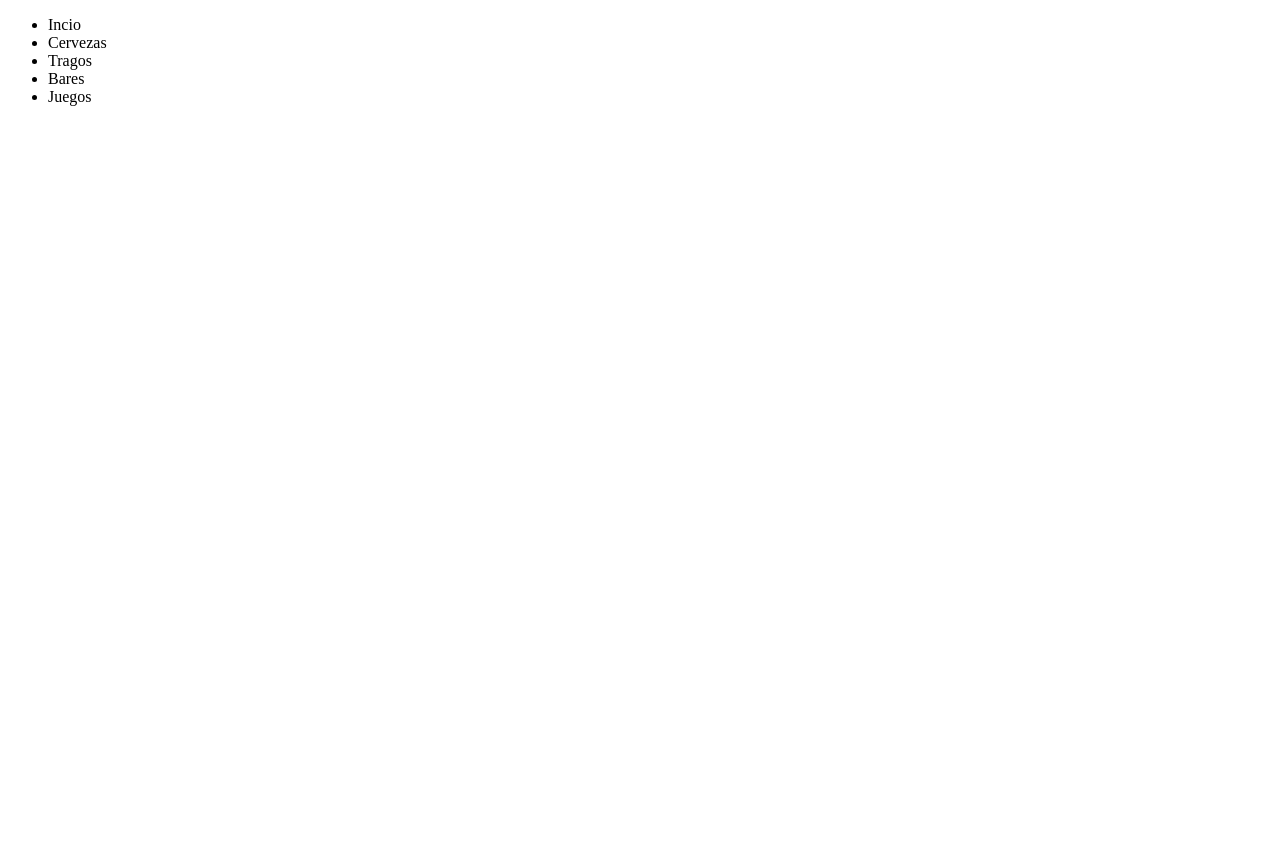
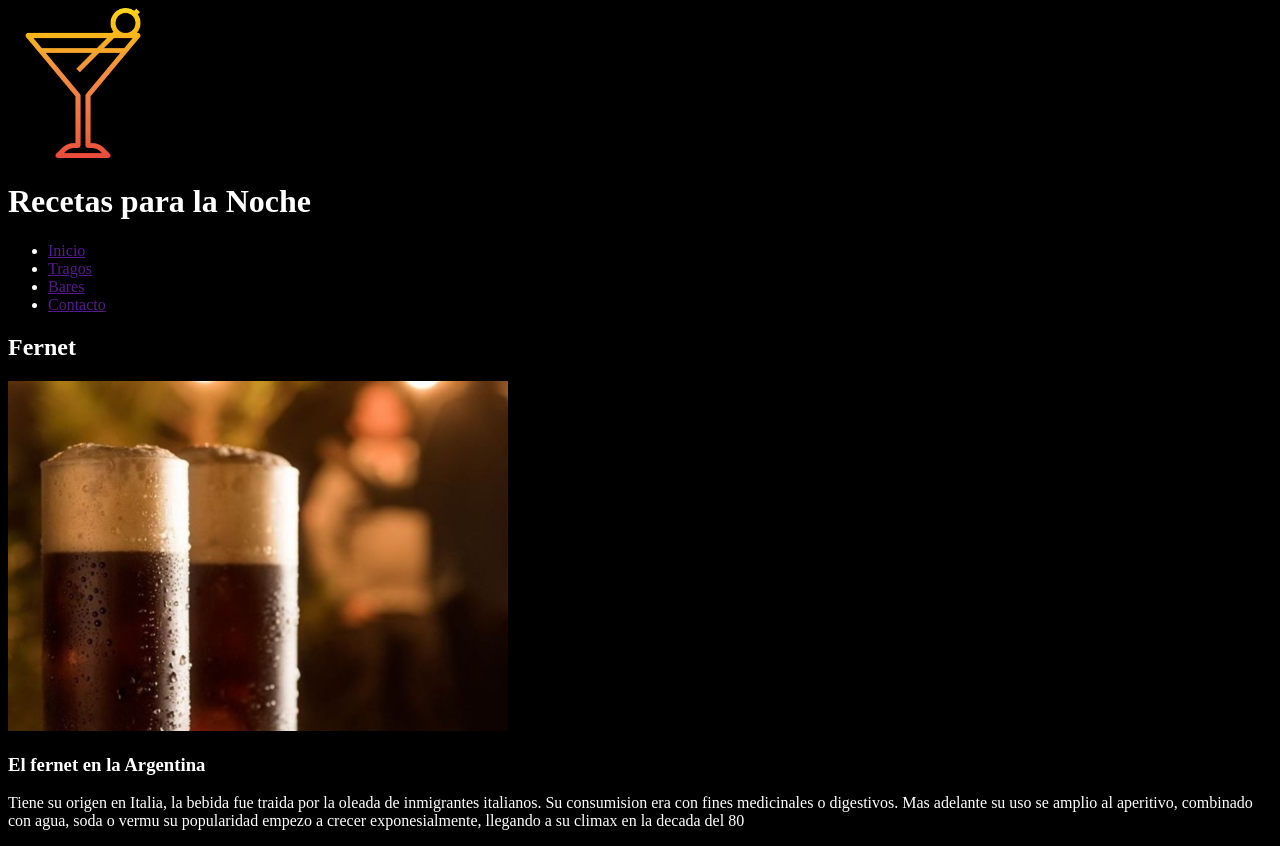
Before and after one commit to JuanMaRR5/Receta, a plain HTML site: page index.html in a window 1280 px wide. Before the commit the page ends 800 px from the top, so only its background shows below. Drawn offline with Linux system fonts and the light colour scheme.

Commit message:
hice la pagina hasta la historia del fernet

```diff
--- /dev/null
+++ b/estilo.css
@@ -0,0 +1,2 @@
+body{ background-color: black;}
+body{ color: white;}
--- a/index.html
+++ b/index.html
@@ -5,19 +5,38 @@
     <meta http-equiv="X-UA-Compatible" content="IE=edge">
     <meta name="viewport" content="width=device-width, initial-scale=1.0">
     <title>Recetas para la noche</title>
+    <link rel="stylesheet" href="estilo.css">
 </head>
 <body>
-    <header>
+    <header class="header">
+    <div class="container">
+        <img src="image.png" alt="imagen de trago" width="150px">
+        <h1>Recetas para la Noche</h1>
+    <nav>
+        <ul>
+            <li> <a href="">Inicio</a></li>
+            <li><a href="">Tragos</a></li>
+            <li><a href="">Bares</a></li>
+            <li><a href="">Contacto</a></li>
+        </ul>
+    </nav>
+    </div>
+    </header>
+    <main class="main">
+     <h2> Fernet</h2>
+     <img src="fernet-branca.jpg" alt="fernet branca" width="500px">
+
+     <h3>El fernet en la Argentina</h3>
+     <p>Tiene su origen en Italia, la bebida fue traida por la oleada de inmigrantes italianos. Su consumision era con fines medicinales o digestivos.
+        Mas adelante su uso se amplio al aperitivo, combinado con agua, soda o vermu su popularidad empezo a crecer exponesialmente, llegando a su climax en la decada del 80
+     </p>
 
 
-        <ul>
-            <li>Incio</li>
-            <li>Cervezas</li>
-            <li>Tragos</li>
-            <li>Bares</li>
-            <li>Juegos</li>
-        </ul>
-    </header>
+    </main>
+    <footer>
+
+    </footer>
+
 
 
 
```
Also changed, not shown: fernet-branca.jpg (added), image.png (added), images.webp (added), kisspng-champagne-drink-clip-art-computer-icons-image-5c52bc20e99002.0911644715489259849567.jpg (added).
